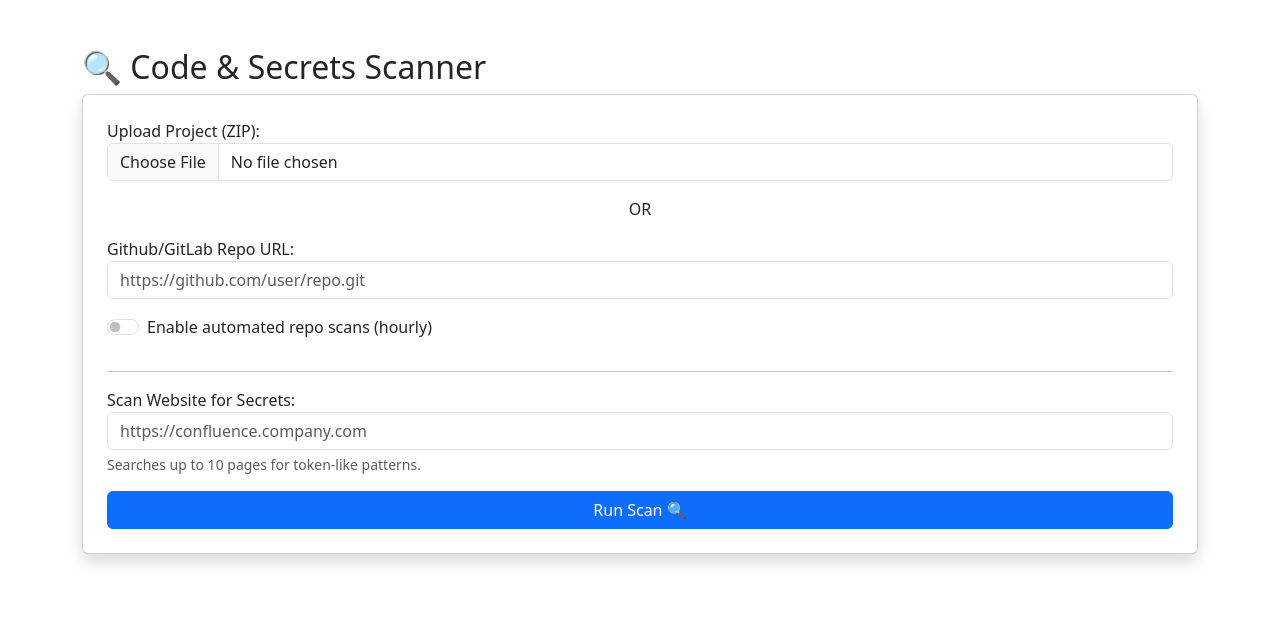
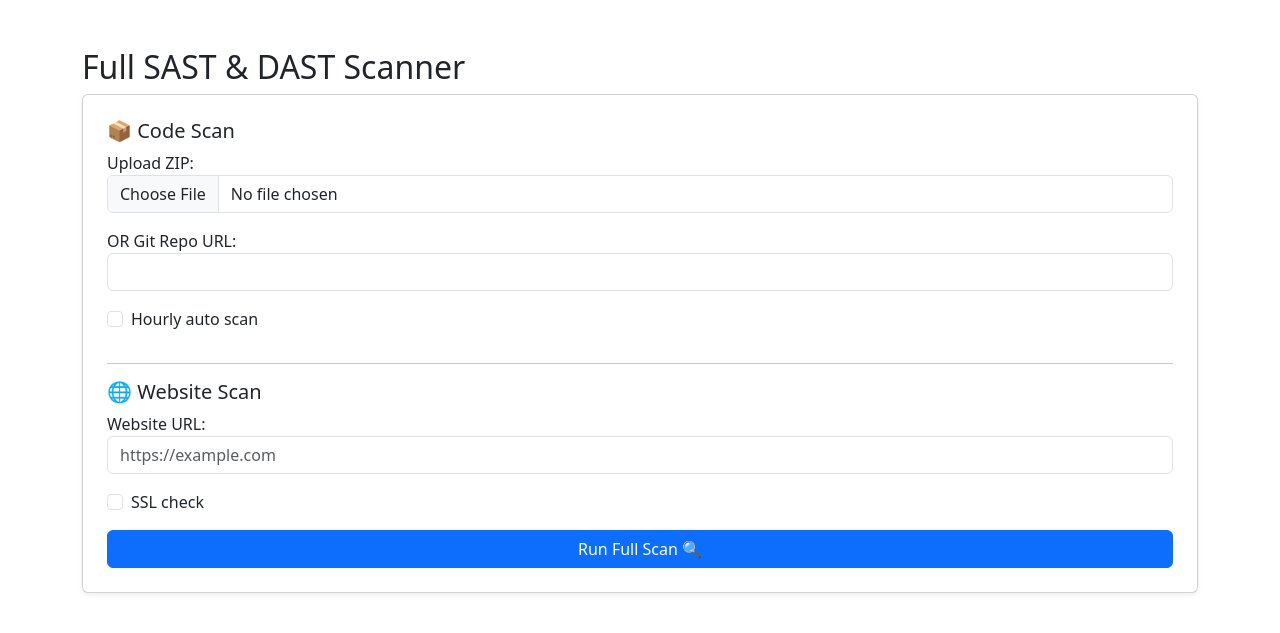
Before and after one commit to knithin/SAST-Tool, a Flask app: page / in a window 1280 px wide. Shown: the top 633 px of the page. Run offline with Flask 3, Linux system fonts and the light colour scheme.

Commit message:
Update index.html

```diff
--- a/template/index.html
+++ b/template/index.html
@@ -1,32 +1,44 @@
-<!DOCTYPE html>
-<html lang="en">
-<head><meta charset="UTF-8"><title>Universal SAST & Secret Scanner</title>
-<link href="https://cdn.jsdelivr.net/npm/bootstrap@5.3.2/dist/css/bootstrap.min.css" rel="stylesheet"></head>
+<!DOCTYPE html><html lang="en">
+  <head>
+    <meta charset="UTF-8">
+    <title>All-in-One Scanner</title>
+    <link href="https://cdn.jsdelivr.net/npm/bootstrap@5.3.2/dist/css/bootstrap.min.css" rel="stylesheet">
+	  <style>#loading{display:none;text-align:center;margin-top:20px}#loading img{width:120px}</style>
+  </head>
 	<body>
 		<div class="container mt-5">
-  <h2>🔍 Code & Secrets Scanner</h2>
-  <form action="/scan" method="post" enctype="multipart/form-data" class="card p-4 shadow">
+			<h2>Full SAST & DAST Scanner</h2>
+			<form id="scanForm" action="/scan" method="post" enctype="multipart/form-data" class="card p-4 shadow-sm">
+				<h5>📦 Code Scan</h5>
 				<div class="mb-3">
-      <label>Upload Project (ZIP): </label>
-      <input type="file" name="file" class="form-control" accept=".zip">
+					<label>Upload ZIP:</label>
+					<input type="file" name="file" accept=".zip" class="form-control">
 				</div>
-    <p class="text-center">OR</p>
 				<div class="mb-3">
-      <label>Github/GitLab Repo URL:</label>
-      <input type="url" name="git_url" class="form-control" placeholder="https://github.com/user/repo.git">
+					<label>OR Git Repo URL:</label>
+					<input type="url" name="git_url" class="form-control">
 				</div>
-    <div class="form-check form-switch mb-3">
-      <input class="form-check-input" type="checkbox" name="auto_scan" id="auto_scan">
-      <label class="form-check-label" for="auto_scan">Enable automated repo scans (hourly)</label>
+				<div class="form-check mb-3">
+					<input class="form-check-input" name="auto_scan" type="checkbox" id="auto_scan">
+					<label class="form-check-label" for="auto_scan">Hourly auto scan</label>
 				</div>
 				<hr>
+				<h5>🌐 Website Scan</h5>
 				<div class="mb-3">
-      <label>Scan Website for Secrets:</label>
-      <input type="url" name="target_url" class="form-control" placeholder="https://confluence.company.com">
-      <div class="form-text">Searches up to 10 pages for token-like patterns.</div>
+					<label>Website URL:</label>
+					<input type="url" name="target_url" class="form-control" placeholder="https://example.com">
 				</div>
-    <button type="submit" class="btn btn-primary w-100">Run Scan 🔍</button>
+				<div class="form-check mb-3">
+					<input class="form-check-input" name="scan_certs" type="checkbox" id="scan_certs">
+					<label class="form-check-label" for="scan_certs">SSL check</label>
+				</div>
+				<button type="submit" class="btn btn-primary w-100">Run Full Scan 🔍</button>
 			</form>
+			<div id="loading">
+				<p class="lead">Running scans… please wait ⏳</p>
+				<img src="https://i.gifer.com/7efs.gif" alt="loading">
 			</div>
+		</div>
+		<script>document.getElementById('scanForm').onsubmit=()=>{document.getElementById('scanForm').style.display='none';document.getElementById('loading').style.display='block'};</script>
     </body>
     </html>
```
Lines whose indentation alone changed are shown as unchanged.
